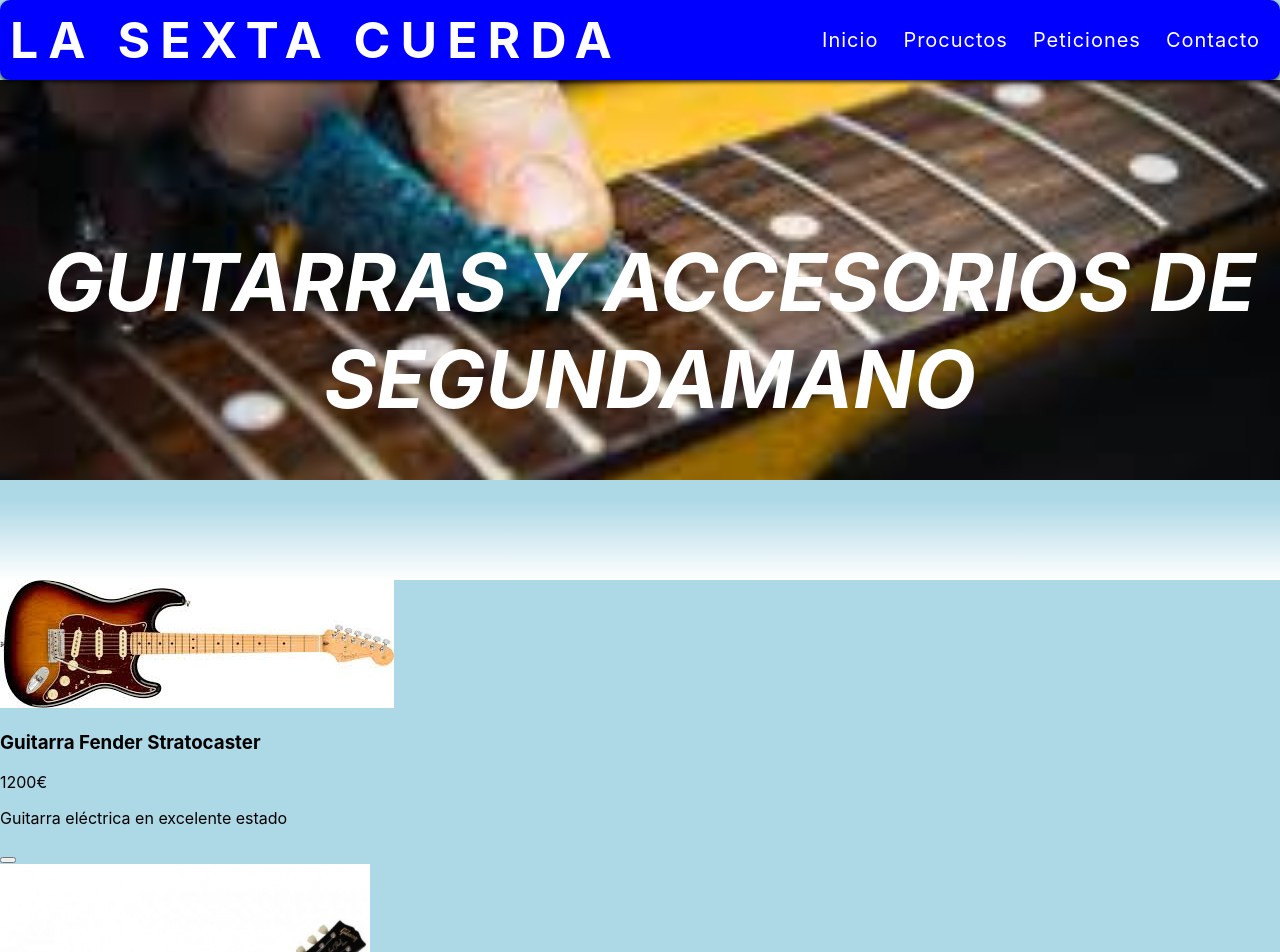
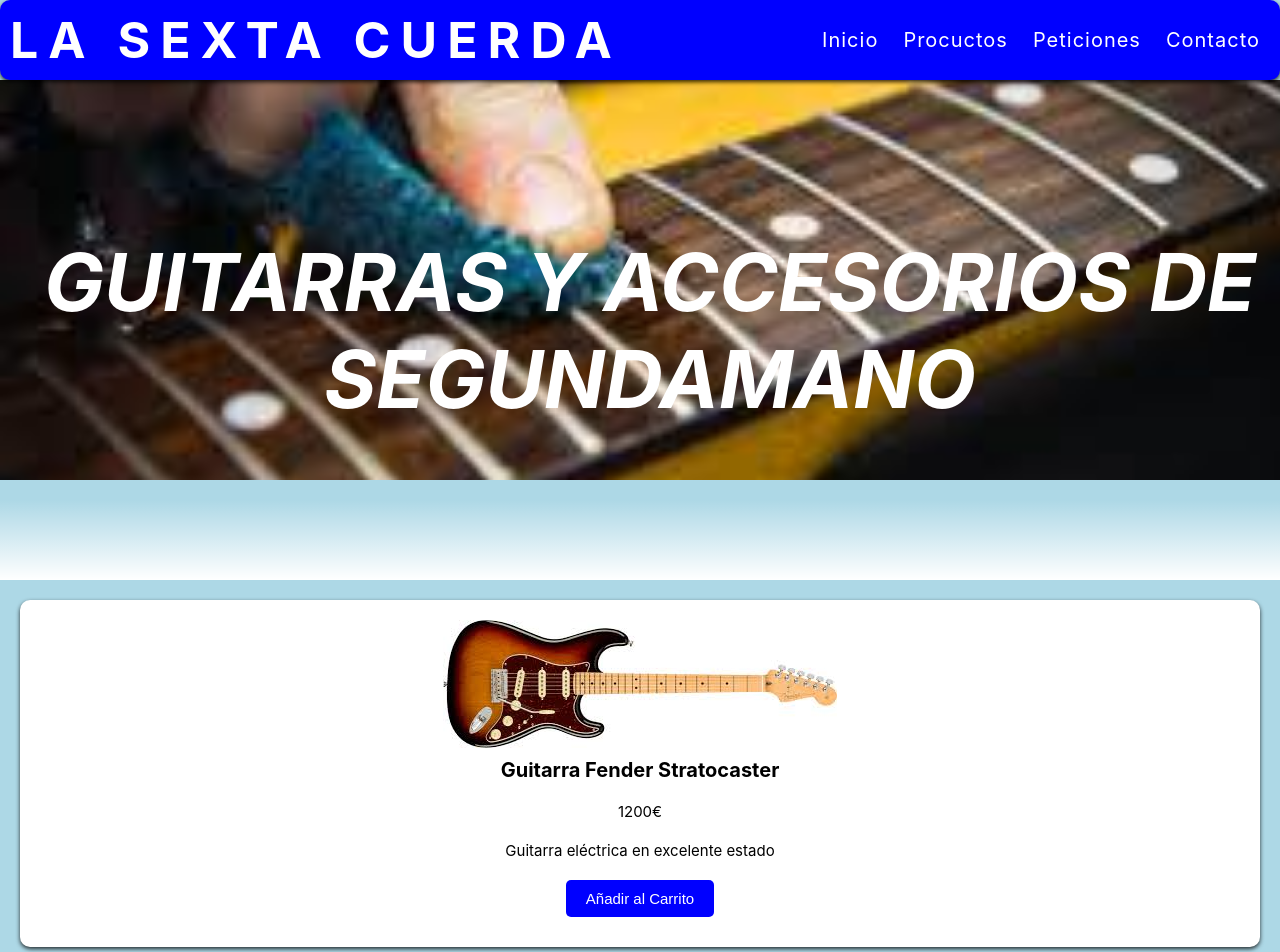
Before and after one commit to sanpro23/actividad--inicial-react, a React (Vite) app in the folder actividad_inicial/: page / in a window 1280 px wide. Shown: the top 952 px of the page. Built offline with nearby package versions, Linux system fonts and the light colour scheme.

Commit message:
septimo commit

```diff
--- a/actividad_inicial/src/App.jsx
+++ b/actividad_inicial/src/App.jsx
@@ -1,7 +1,7 @@
 
 import Header from "./componentes/Header";
 import Footer from "./componentes/Footer";
-import { data } from "../data/data.js";
+import { data } from "../data/data.jsx";
 import Products from "./componentes/Products";
 
 
--- a/actividad_inicial/src/componentes/Footer.jsx
+++ b/actividad_inicial/src/componentes/Footer.jsx
@@ -2,12 +2,26 @@
 function Footer() {
   return (
     <footer className="footer">
-      <div className="footer-tienda guitarras">
+      <div className="footer-contacto">
+        <p className="calle">Calle El Pistolin, 123</p>
+        <p className="ciudad">Las Cabezas de San Juan,Sevilla(41730)España</p>
+        <p className="telefono">+34 600 070 001</p>
+        <p className="email">info@lasextacuerda.com</p>
+        <p className="copyright">© 2025 LA SEXTA CUERDA</p>
+      </div>
+
+      <div className="footer-horario">
         <p className="footer-slogan">GUITARRAS AL MEJOR PRECIO</p>
+        <p>Lunes a Viernes: 10:00–18:00</p>
       </div>
-      <img src="/logo-footer-1.webp" alt="Logo de La Sexta Cuerda" />
-      <img src="/logo-footer-2.webp" alt="Logo secundario de La Sexta Cuerda" />
-      <p className="copyright">© 2025 LA SEXTA CUERDA</p>
+
+      <form className="footer-newsletter">
+        <label htmlFor="email">Suscríbete:</label>
+        <input type="email" id="email" placeholder="Tu correo" />
+        <button>Enviar</button>
+      </form>
+
+
     </footer>
   )
 }
--- a/actividad_inicial/src/componentes/Header.jsx
+++ b/actividad_inicial/src/componentes/Header.jsx
@@ -5,7 +5,7 @@
         <>
             {/*Barra de navegacion superior*/}
             <nav className="nav-menu">
-                <span class="menu-frase">LA SEXTA CUERDA</span>
+                <span className="menu-frase">LA SEXTA CUERDA</span>
                 <ul>
                     <li><a href="#Inicio">Inicio</a></li>
                     <li><a href="#Productos">Procuctos</a></li>
--- a/actividad_inicial/src/componentes/Product.jsx
+++ b/actividad_inicial/src/componentes/Product.jsx
@@ -7,7 +7,9 @@
       <h3>{name}</h3>
       <p>{price}€</p>
       <p>{description}</p>
-      <button onClick={() => alert(`Añadido al carrito: ${name}`)}></button>
+      <button onClick={() => alert(`Añadido al carrito: ${name}`)}>
+        <i className="fas fa-shopping-cart"></i>Añadir al Carrito
+      </button>
     </div>
   )
 }
--- a/actividad_inicial/src/index.css
+++ b/actividad_inicial/src/index.css
@@ -1,13 +1,14 @@
-
-
+/*CSS BODY*/
 
 body {
-  font-family: -apple-system, BlinkMacSystemFont, 'Segoe UI', 'Roboto', 'Oxygen',
-    'Ubuntu', 'Cantarell', 'Fira Sans', 'Droid Sans', 'Helvetica Neue',
+  font-family: -apple-system, BlinkMacSystemFont, "Segoe UI", "Roboto", "Oxygen",
+    "Ubuntu", "Cantarell", "Fira Sans", "Droid Sans", "Helvetica Neue",
     sans-serif;
   margin: 0;
   background-color: lightblue;
 }
+
+/*CSS HEADER*/
 
 .nav-menu {
   display: flex;
@@ -22,27 +23,27 @@
   background-color: blue;
 }
 
-.menu-frase{
+.menu-frase {
   font-size: 40px;
   font-weight: bold;
   letter-spacing: 0.05em; /*espacio entre letras*/
 }
 
-.nav-menu span{
+.nav-menu span {
   color: white;
   text-align: center;
   letter-spacing: 10px;
 }
 
-.nav-menu ul{
+.nav-menu ul {
   display: flex;
-  gap: 5px;  /*espacio entre elementos*/
+  gap: 5px; /*espacio entre elementos*/
   list-style: none;
   margin: 0;
   padding: 0;
 }
 
-.nav-menu a{
+.nav-menu a {
   color: white;
   text-decoration: none; /*quita el subrayado*/
   transition: color 0.5s ease-in-out; /*animacion*/
@@ -52,13 +53,13 @@
   border-radius: 10px;
 }
 
-.nav-menu a:hover{
-  background-color: gray;  /*fondo de hover*/
+.nav-menu a:hover {
+  background-color: gray; /*fondo de hover*/
   transform: translateY(-10px); /*se eleva un poco*/
 }
 
 /*header  principal*/
-  .header-modern{
+.header-modern {
   position: relative; /*posiciona el header en relacion con el contenido*/
   width: 100%;
   height: 400px; /*altura del header en moviles*/
@@ -66,30 +67,29 @@
 }
 
 /*contenedor con la imagen de fondo*/
-  .header-background{
+.header-background {
   position: absolute; /*posiciona el contenedor en relacion con el header*/
-    inset:0;
+  inset: 0;
 }
 
-  .header-background img{
+.header-background img {
   width: 100%;
   height: 80%;
   object-fit: cover; /*mantiene la proporcion de la imagen*/
 }
 
-
 /* Degradado de arriba a abajo: oscuro-medio-oscuro */
-    .header-overlay{
+.header-overlay {
   background: linear-gradient(
     to bottom,
-        rgba(0, 0, 0, 0.7),  /* 70% negro arriba */
-        rgba(0, 0, 0, 0.5),  /* 50% negro en medio */
-        rgba(0, 0, 0, 0.7)   /* 70% negro abajo */
+    rgba(0, 0, 0, 0.7),
+    /* 70% negro arriba */ rgba(0, 0, 0, 0.5),
+    /* 50% negro en medio */ rgba(0, 0, 0, 0.7) /* 70% negro abajo */
   );
 }
 
 /*contenedor con el header principal*/
-    .header-content{
+.header-content {
   position: relative; /*posiciona el contenedor en relacion con el header*/
   display: flex;
   justify-content: center;
@@ -102,8 +102,7 @@
   color: white;
 }
 
-
-.header-title-wrapper{
+.header-title-wrapper {
   display: flex;
   justify-content: center;
   align-items: center;
@@ -122,32 +121,167 @@
 }
 
 /*Responsive pantallas grandes*/
-@media screen and (min-width: 768px){
-  .header-modern{
+@media screen and (min-width: 768px) {
+  .header-modern {
     height: 500px; /*altura del header en tabletas*/
     padding: 0 10px; /*espacio lateral para tabletas*/
   }
-  .menu-frase{
+  .menu-frase {
     font-size: 50px;
   }
-  .header-title-wrapper{
+  .header-title-wrapper {
     font-size: 40px;
   }
 }
 
 /*Responsive moviles*/
-@media screen and (max-width: 768px){
-  .nav-menu{
+@media screen and (max-width: 768px) {
+  .nav-menu {
     flex-direction: column; /*navegacion en columnas en moviles*/
     padding: 10px 0; /*espacio vertical*/
     gap: 10px; /*espacio entre elementos*/
   }
-  nav.menu ul{
+  nav.menu ul {
     gap: 10px; /*espacio entre elementos*/
     flex-wrap: wrap; /*permite que el menu se desplace*/
     justify-content: center; /*alinea horizontalmente*/
   }
-  .menu-frase{
+  .menu-frase {
     font-size: 30px;
   }
 }
+
+/*CSS PRODUCT*/
+
+.producto {
+  display: flex;
+  flex-direction: column;
+  align-items: center;
+  justify-content: center;
+  margin: 20px;
+  padding: 20px;
+  border-radius: 10px;
+  box-shadow: 0 2px 4px rgba(0, 0, 0, 0.8); /*sombra sutil*/
+  background-color: white;
+  }
+
+  .producto :hover {
+    transform: translateY(-8px); /*se eleva un poco*/
+    cursor: pointer;  /*cursor de mano*/
+  }
+
+  .producto img {
+    width: auto;
+    height: auto;
+    object-fit: cover; /*mantiene la proporcion de la imagen*/
+    border-radius: 10px;
+  }
+
+  .producto h3 {
+    font-size: 20px;
+    margin: 10px;
+    text-align: center;
+  }
+
+  .producto p {
+    font-size: 15px;
+    margin: 10px;
+    text-align: center;
+  }
+
+  .producto button {
+    font-size: 15px;
+    margin: 10px;
+    text-align: center;
+
+    color: white;
+    background-color: blue;
+    border: none;
+    border-radius: 5px;
+    padding: 10px 20px;
+    cursor: pointer;
+    font-size: bold;
+  }
+
+  .producto button:hover {
+    background-color: darkgreen;
+    transform: translateY(-5px); /*se eleva un poco*/
+  }
+
+
+/*FOOTER*/
+
+.footer {
+  display: grid;
+  grid-template-columns: repeat(auto-fit, minmax(200px, 1fr));
+  align-items: center;
+  padding: 20px;
+  background-color: blue;
+  color: white;
+  gap: 20px;
+}
+
+.footer-contacto {
+  display: flex;
+  flex-direction: column;
+  justify-content: center;
+  align-items: start;
+}
+
+.footer-tienda {
+  display: flex;
+  flex-direction: column;
+  justify-content: center;
+  align-items: center;
+}
+
+.copyright {
+  font-size: 20px;
+  color: white;
+  margin-top: 10px;
+}
+
+.footer-slogan {
+  font-size: 30px;
+  font-weight: bold;
+  color: #f9a825;
+  white-space: nowrap;
+}
+
+.footer-horario {
+  display: flex;
+  flex-direction: column;
+  justify-content: center;
+  align-items: center;
+}
+
+.footer-newsletter {
+  display: flex;
+  flex-direction: column;
+  justify-content: center;
+  align-items: center;
+}
+
+.footer-newsletter label {
+  font-size: 20px;
+}
+
+.footer-newsletter input {
+  font-size: 20px;
+  padding: 10px;
+  border-radius: 5px;
+  border: none;
+  margin-bottom: 10px;
+}
+
+.footer-newsletter button {
+  font-size: 20px;
+  padding: 1px;
+  border-radius: 5px;
+  border: none;
+  cursor: pointer;
+}
+
+.footer :hover {
+  transform: translateY(-2px); /*se eleva un poco*/
+}
```
Also changed, not shown: actividad_inicial/data/data.jsx (renamed from actividad_inicial/data/data.js). Lines whose indentation alone changed are shown as unchanged.
